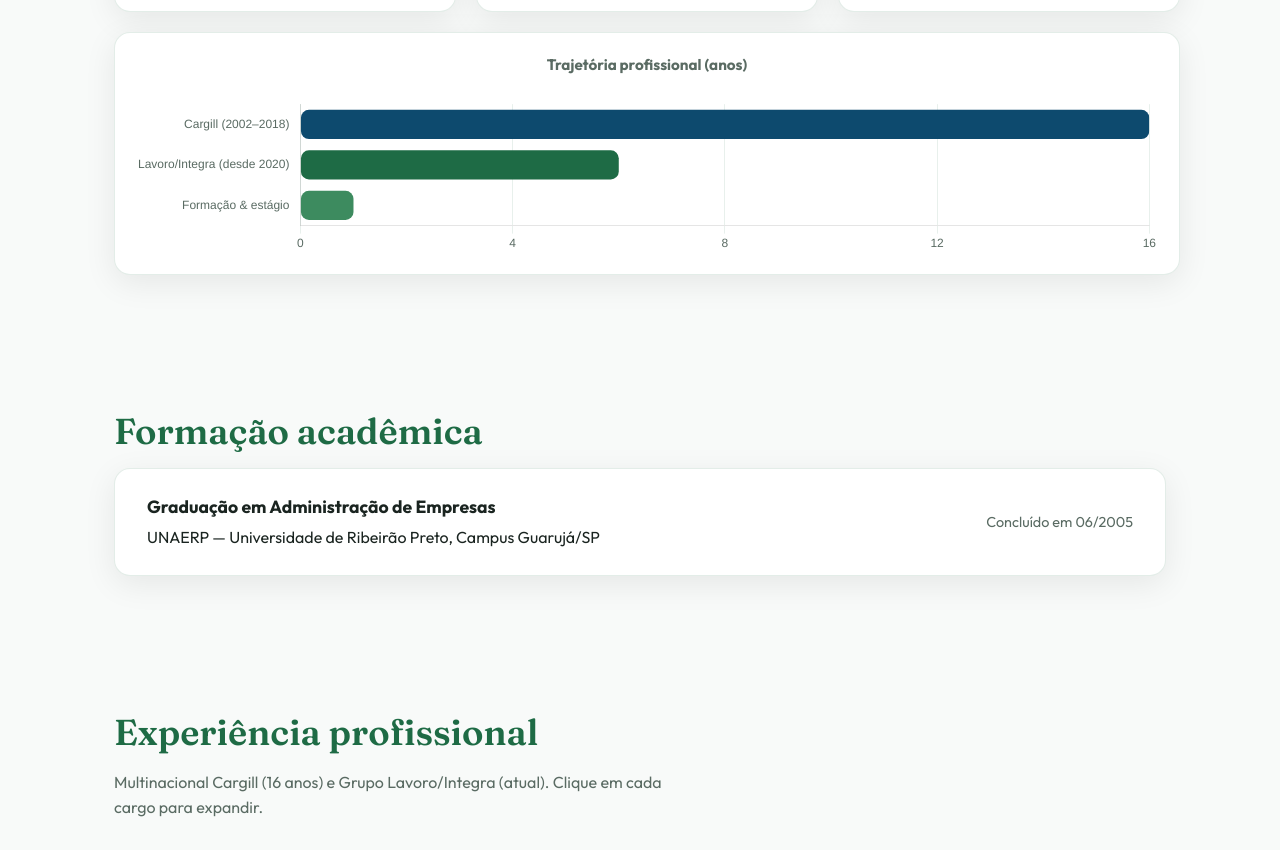
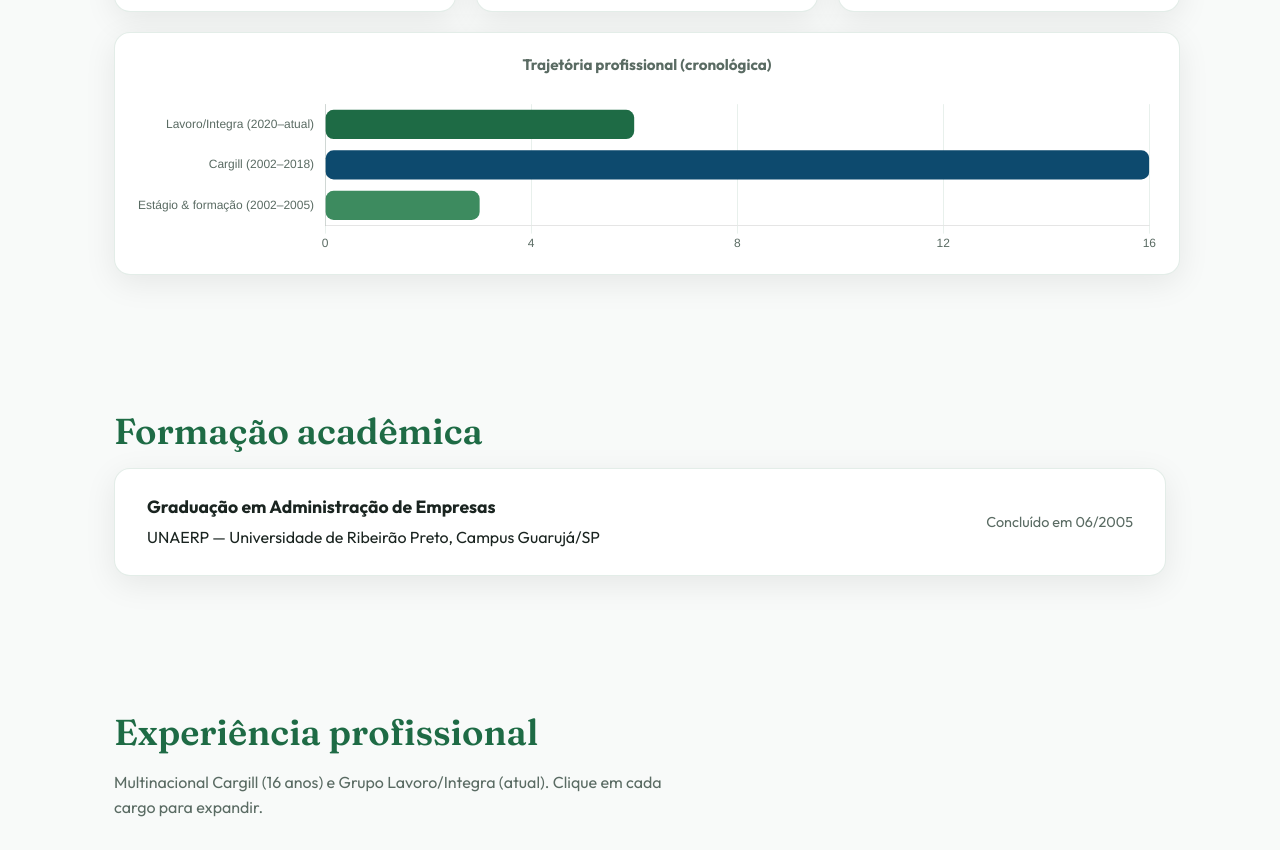
Before and after one commit to iaaleide/Curriculum_Alison, a plain HTML site: page index.html in a window 1280 px wide. Shown: the part 2434-3284 px from the top of the page. Drawn offline with nearby package versions, Linux system fonts and the light colour scheme.

Commit message:
Grafico formação

```diff
--- a/index.html
+++ b/index.html
@@ -1071,7 +1071,7 @@
             <div class="chart-wrap"><canvas id="chartBar" role="img" aria-label="Gráfico comparativo de competências"></canvas></div>
           </div>
           <div class="chart-card chart-card-wide">
-            <h3>Trajetória profissional (anos)</h3>
+            <h3>Trajetória profissional (cronológica)</h3>
             <div class="chart-wrap chart-wrap-tall"><canvas id="chartCareer" role="img" aria-label="Gráfico de anos de experiência por empresa"></canvas></div>
           </div>
         </div>
@@ -1309,11 +1309,20 @@
         compliance: "Auditor interno/externo, ISO 9001/14001/22000, CFTV e políticas corporativas."
       };
 
-      const CAREER = {
-        labels: ["Cargill (2002–2018)", "Lavoro/Integra (desde 2020)", "Formação & estágio"],
-        years: [16, 6, 1],
-        keys: ["cargill", "lavoro", "formacao"]
-      };
+      const CAREER_PHASES = [
+        { label: "Estágio & formação (2002–2005)", years: 3, key: "formacao", order: 1 },
+        { label: "Cargill (2002–2018)", years: 16, key: "cargill", order: 2 },
+        { label: "Lavoro/Integra (2020–atual)", years: 6, key: "lavoro", order: 3 }
+      ];
+
+      function getCareerData() {
+        const sorted = CAREER_PHASES.slice().sort(function (a, b) { return b.order - a.order; });
+        return {
+          labels: sorted.map(function (p) { return p.label; }),
+          years: sorted.map(function (p) { return p.years; }),
+          keys: sorted.map(function (p) { return p.key; })
+        };
+      }
 
       let charts = {};
       let activeSkillFilter = "all";
@@ -1590,14 +1599,16 @@
           })
         });
 
+        const career = getCareerData();
+
         charts.career = new Chart(document.getElementById("chartCareer"), {
           type: "bar",
           data: {
-            labels: CAREER.labels,
+            labels: career.labels,
             datasets: [{
               label: "Anos",
-              data: CAREER.years,
-              backgroundColor: [c.accent2, c.accent, c.accent3],
+              data: career.years,
+              backgroundColor: [c.accent, c.accent2, c.accent3],
               borderRadius: 8,
               borderSkipped: false
             }]
@@ -1612,7 +1623,7 @@
             },
             onClick: function (_evt, elements) {
               if (!elements.length) return;
-              const key = CAREER.keys[elements[0].index];
+              const key = getCareerData().keys[elements[0].index];
               if (key === "formacao") {
                 document.getElementById("formacao").scrollIntoView({ behavior: "smooth", block: "start" });
                 return;
```
